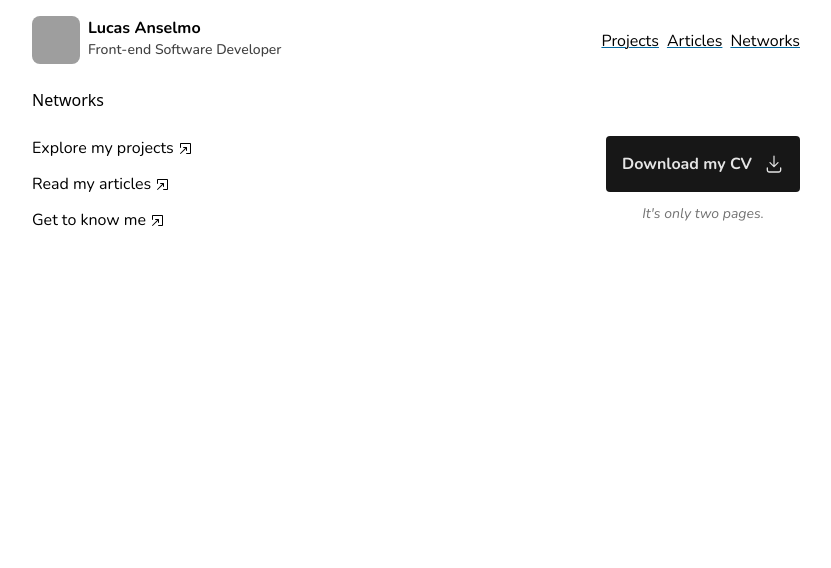
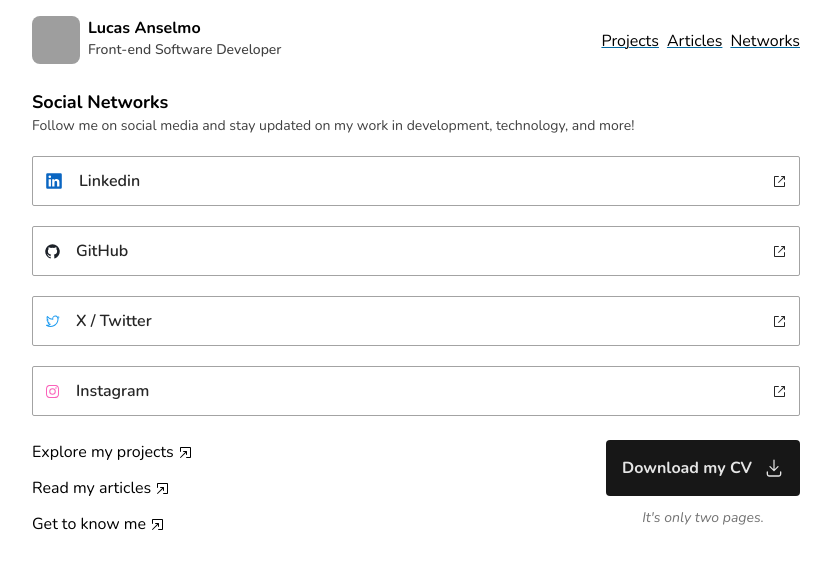
Before and after one commit to LucasAnselmoSilva12345/lucasanselmo-portfolio, a React (Vite) app: page /social-networks in a window 1280 px wide. Shown: the top 568 px of the page, without its empty margins (224-1055 px from the left). Built offline with nearby package versions, Linux system fonts and the light colour scheme; grey boxes are pictures that could not be loaded.

Commit message:
feat: Network pages and External Link Button component
Signed-off-by: LucasAnselmoSilva12345 <lucasanselmodasilva02@gmail.com>

```diff
--- a/src/components/external-link-button.tsx
+++ b/src/components/external-link-button.tsx
@@ -13,12 +13,12 @@ export function Control(props: SpanControlType) {
 type ExternalLinkButtonType = ComponentProps<'a'>;
 export function Root(props: ExternalLinkButtonType) {
   return (
-    <h2>
+    <h3>
       <a
         className="w-full p-3 flex items-center justify-between text-neutral-800 border rounded-sm border-neutral-400 transition-all duration-200 ease-in-out hover:bg-slate-100"
         target="_blank"
         {...props}
       />
-    </h2>
+    </h3>
   );
 }
--- a/src/pages/networks.tsx
+++ b/src/pages/networks.tsx
@@ -1,7 +1,53 @@
+import { ExternalLinkIcon } from '@radix-ui/react-icons';
+
+import * as ExternalLinkButton from '../components/external-link-button';
+import { LinkedInIcon } from '../components/network-icons/linkedin';
+import { GithubIcon } from '../components/network-icons/github';
+import { TwitterIcon } from '../components/network-icons/twitter';
+import { InstagramIcon } from '../components/network-icons/instagram';
+
 export function Networks() {
   return (
-    <section className="w-full mt-6 mb-2 md:max-w-3xl md:mx-auto">
-      <h2>Networks</h2>
+    <section className="w-full mt-6 mb-2 md:max-w-3xl md:mx-auto space-y-5">
+      <div>
+        <h2 className="text-lg font-nunito font-bold">Social Networks</h2>
+        <p className="text-sm font-nunito font-normal text-neutral-700">
+          Follow me on social media and stay updated on my work in development,
+          technology, and more!
+        </p>
+      </div>
+
+      <ExternalLinkButton.Root href="https://www.linkedin.com/in/lucas-anselmo-543636161/">
+        <ExternalLinkButton.Control>
+          <LinkedInIcon />
+          <span className="font-nunito font-semibold">Linkedin</span>
+        </ExternalLinkButton.Control>
+        <ExternalLinkIcon />
+      </ExternalLinkButton.Root>
+
+      <ExternalLinkButton.Root href="https://github.com/LucasAnselmoSilva12345">
+        <ExternalLinkButton.Control>
+          <GithubIcon />
+          <span className="font-nunito font-semibold">GitHub</span>
+        </ExternalLinkButton.Control>
+        <ExternalLinkIcon />
+      </ExternalLinkButton.Root>
+
+      <ExternalLinkButton.Root href="https://x.com/LucasAnselmo202">
+        <ExternalLinkButton.Control>
+          <TwitterIcon />
+          <span className="font-nunito font-semibold">X / Twitter</span>
+        </ExternalLinkButton.Control>
+        <ExternalLinkIcon />
+      </ExternalLinkButton.Root>
+
+      <ExternalLinkButton.Root href="https://www.instagram.com/lucas_anselmo2025/">
+        <ExternalLinkButton.Control>
+          <InstagramIcon />
+          <span className="font-nunito font-semibold">Instagram</span>
+        </ExternalLinkButton.Control>
+        <ExternalLinkIcon />
+      </ExternalLinkButton.Root>
     </section>
   );
 }
```
